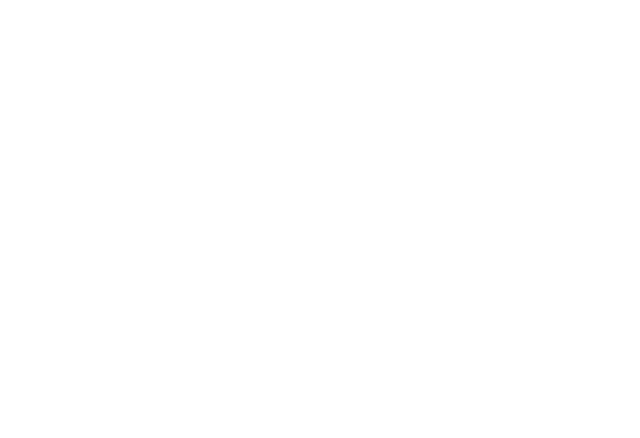
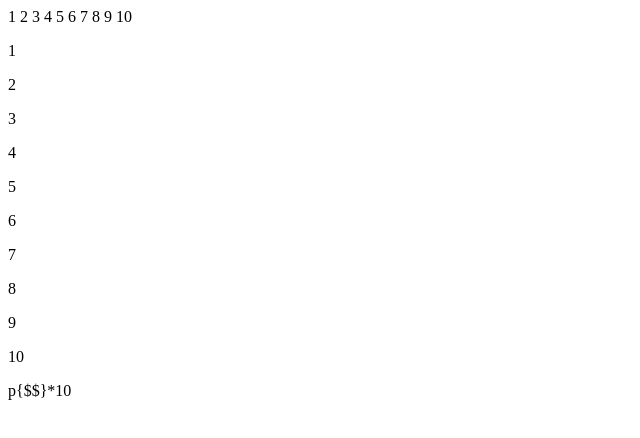
Before and after one commit to sudheesh001/SummerOfWebWebsite, a plain HTML site: page HtmlPage.html in a window 1280 px wide. Shown: the whole page, without its empty margins (0-640 px from the left). Drawn offline with Linux system fonts and the light colour scheme.

Commit message:
Adding More information to Zen Code with comments

```diff
--- a/HtmlPage.html
+++ b/HtmlPage.html
@@ -7,3 +7,29 @@
 
 </body>
 </html>
+<!-- The above code is a obtained by typing the following Zen Command -->
+<!-- '!' followed by TAB or :html5: followed by tab -->
+
+<!-- To write numbers 1 - 10 line by line to document we generally use -->
+<script>
+	for(i=1;i<=10;i++){
+		document.write(i+"\n");
+	}
+</script>
+<!-- The same can be accomplished by -->
+<p>1</p>
+<p>2</p>
+<p>3</p>
+<p>4</p>
+<p>5</p>
+<p>6</p>
+<p>7</p>
+<p>8</p>
+<p>9</p>
+<p>10</p>
+<!-- Whew that was tiring & not the recommended method -->
+<!-- To do the same using Zen Coding we use -->
+p{$$}*10
+<!-- When the above code is typed out and followed by a TAB -->
+<!-- It'll automatically convert into 10 different Paragraph tags -->
+<!-- End of File EOF -->
```
